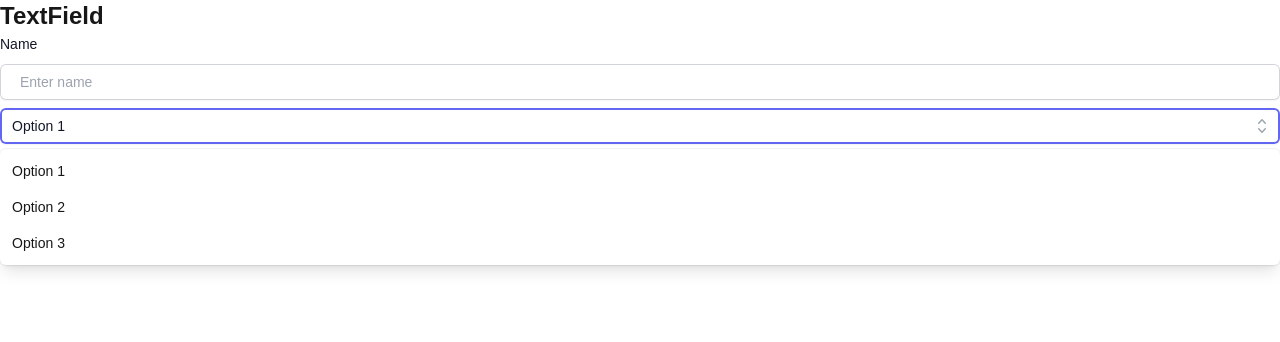
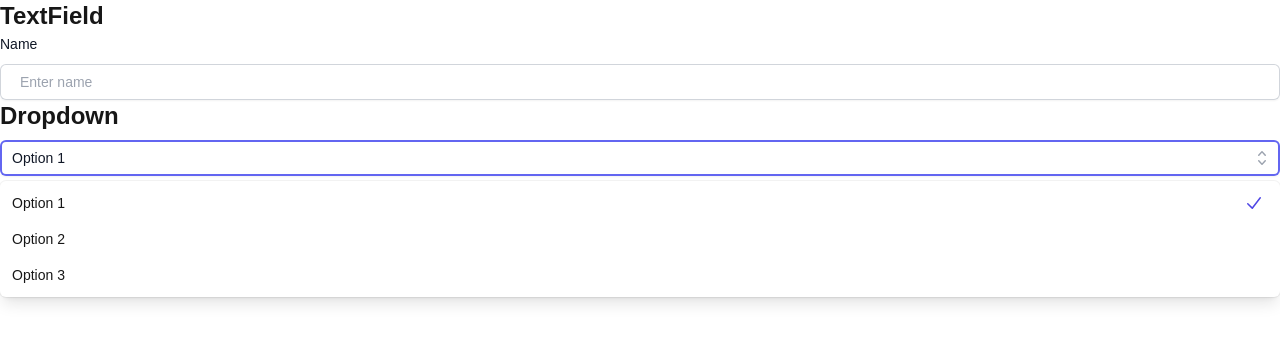
Before and after one commit to realkyr/fe-datawow-assignment, a Next.js app: page /core in a window 1280 px wide. Both pictures are taken after a click on the button "Option 1". Shown: the top 342 px of the page. Built offline with nearby package versions, Linux system fonts and the light colour scheme.

Commit message:
feat(core): add check icon and button

```diff
--- a/src/app/core/page.tsx
+++ b/src/app/core/page.tsx
@@ -2,6 +2,7 @@
 import React from 'react';
 import TextField from '@/components/TextField';
 import Dropdown from '@/components/Dropdown';
+import Button from '@/components/Button';
 
 const Page = () => {
   const [dropdownValue, setDropdownValue] = React.useState('option1');
@@ -9,9 +10,9 @@ const Page = () => {
   return (
     <>
       <h1 className="text-2xl font-bold">TextField</h1>
-
       <TextField name="name" label="Name" />
 
+      <h1 className="text-2xl font-bold">Dropdown</h1>
       <Dropdown
         options={[
           { label: 'Option 1', value: 'option1' },
@@ -21,6 +22,13 @@ const Page = () => {
         value={dropdownValue}
         onChange={setDropdownValue}
       />
+
+      <h1 className="text-2xl font-bold">Button</h1>
+      <div className="flex gap-2">
+        <Button>Click me</Button>
+        <Button loading>Click me</Button>
+        <Button disabled>Click me</Button>
+      </div>
     </>
   );
 };
--- a/src/components/Button/index.tsx
+++ b/src/components/Button/index.tsx
@@ -1,4 +1,6 @@
 import React from 'react';
+import Spinner from '@/components/Spinner';
+import { classNames } from '@/utils';
 
 export type ButtonProps = {
   /** Button variant */
@@ -21,7 +23,7 @@ const Button: React.FC<ButtonProps> = ({
   onClick,
   loading = false,
   disabled = false,
-  className = '',
+  className = 'h-10 px-4',
 }) => {
   const isDisabled = disabled || loading;
 
@@ -29,7 +31,7 @@ const Button: React.FC<ButtonProps> = ({
   const baseStyles = [
     'inline-flex',
     'items-center',
-    'justify-center',
+    'gap-2',
     'rounded-md',
     'font-medium',
     'focus:outline-none',
@@ -37,13 +39,14 @@ const Button: React.FC<ButtonProps> = ({
     'focus:ring-offset-2',
     'transition-colors',
     'duration-200',
-  ].join(' ');
+  ];
 
   // Variant-specific styles
   const variantStyles = {
     primary: [
       'bg-blue-600',
       'hover:bg-blue-700',
+      isDisabled ? 'hover:!bg-blue-600' : '',
       'text-white',
       'focus:ring-blue-500',
     ],
@@ -52,17 +55,20 @@ const Button: React.FC<ButtonProps> = ({
       'border-blue-600',
       'text-blue-600',
       'hover:bg-blue-50',
+      isDisabled ? 'hover:!bg-blue-50' : '',
       'focus:ring-blue-500',
     ],
     danger: [
       'bg-red-600',
       'hover:bg-red-700',
+      isDisabled ? 'hover:!bg-red-600' : '',
       'text-white',
       'focus:ring-red-500',
     ],
-  }[variant].join(' ');
+  }[variant];
 
   // Disabled styles
+  // remove hover if disabled
   const disabledStyles = isDisabled ? 'opacity-50 cursor-not-allowed' : '';
 
   return (
@@ -70,8 +76,14 @@ const Button: React.FC<ButtonProps> = ({
       type="button"
       onClick={onClick}
       disabled={isDisabled}
-      className={`${baseStyles} ${variantStyles} ${disabledStyles} px-4 py-2 ${className}`}
+      className={classNames([
+        ...baseStyles,
+        ...variantStyles,
+        disabledStyles,
+        className,
+      ])}
     >
+      {loading && <Spinner className="h-5 w-5" />}
       {children}
     </button>
   );
--- a/src/components/Dropdown/index.tsx
+++ b/src/components/Dropdown/index.tsx
@@ -15,6 +15,7 @@ import { checkDropdownPosition } from '@/components/Dropdown/helper';
 
 import { DropdownProps, Option, WithBottomVariableCSS } from './types';
 import './dropdown.css';
+import CheckIcon from '@/components/Icons/CheckIcon';
 
 const Dropdown: React.FC<DropdownProps> = ({
   options,
@@ -36,6 +37,7 @@ const Dropdown: React.FC<DropdownProps> = ({
   const id = useRef(`dropdown-${uuidv4()}`).current;
 
   const dropdownRef = useClickOutside(() => setIsOpen(false));
+  const [hoveredOption, setHoveredOption] = useState<string | null>(null);
 
   const [{ shouldDropdownTop, bottomOffset }, setDropdownPosition] = useState({
     shouldDropdownTop: false,
@@ -96,10 +98,22 @@ const Dropdown: React.FC<DropdownProps> = ({
       {filteredOptions.map((option: Option) => (
         <li
           key={option.value}
-          className="cursor-default select-none py-2 pl-3 pr-9 hover:bg-indigo-600 hover:text-white"
+          className={`cursor-default select-none py-2 pl-3 pr-9 hover:bg-indigo-600 hover:text-white relative`}
           onClick={() => handleSelect(option.value)}
+          onMouseEnter={() => setHoveredOption(option.value)} // Track hover state
+          onMouseLeave={() => setHoveredOption(null)} // Clear hover state
         >
           <span className="block truncate">{option.label}</span>
+
+          {(option.value === value || hoveredOption === option.value) && (
+            <span
+              className={`absolute inset-y-0 right-0 flex items-center pr-4 ${
+                option.value === value ? 'text-indigo-600' : 'text-white'
+              }`}
+            >
+              <CheckIcon />
+            </span>
+          )}
         </li>
       ))}
     </ul>
--- /dev/null
+++ b/src/components/Icons/CheckIcon.tsx
@@ -0,0 +1,19 @@
+import React from 'react';
+import { BaseClassNameType } from '@/types';
+
+const CheckIcon = ({ className = 'h-5 w-5' }: BaseClassNameType) => (
+  <svg
+    className={className}
+    viewBox="0 0 20 20"
+    fill="currentColor"
+    aria-hidden="true"
+  >
+    <path
+      fillRule="evenodd"
+      d="M16.704 4.153a.75.75 0 01.143 1.052l-8 10.5a.75.75 0 01-1.127.075l-4.5-4.5a.75.75 0 011.06-1.06l3.894 3.893 7.48-9.817a.75.75 0 011.05-.143z"
+      clipRule="evenodd"
+    />
+  </svg>
+);
+
+export default CheckIcon;
--- /dev/null
+++ b/src/components/Spinner/index.tsx
@@ -0,0 +1,60 @@
+import React, { FC } from 'react';
+
+interface SpinnerProps {
+  /** The width and height of the spinner (in px). Defaults to 24. */
+  size?: number;
+  /** The color of the faint background ring. A Tailwind color class. Defaults to `text-gray-200`. */
+  trackColor?: string;
+  /** The color of the rotating arc. A Tailwind color class. Defaults to `text-blue-600`. */
+  indicatorColor?: string;
+  /** The width of the stroke (arc thickness). Defaults to 4. */
+  strokeWidth?: number;
+  /** Optional Tailwind utility classes to further style or position the spinner. */
+  className?: string;
+}
+
+const Spinner: FC<SpinnerProps> = ({
+  size = 24,
+  trackColor = 'text-gray-200',
+  indicatorColor = 'text-blue-600',
+  strokeWidth = 4,
+  className = '',
+}) => {
+  // Common circle props
+  const circleProps = {
+    cx: 12,
+    cy: 12,
+    r: 10,
+    fill: 'none',
+    strokeWidth: strokeWidth,
+  };
+
+  return (
+    <svg
+      className={`animate-spin ${className} overflow-hidden`}
+      width={size}
+      height={size}
+      viewBox="0 0 24 24"
+    >
+      {/* Background circle (track) */}
+      <circle
+        className={`${trackColor} opacity-25`}
+        stroke="currentColor"
+        {...circleProps}
+      />
+
+      {/* Rotating arc (indicator) */}
+      <circle
+        className={`${indicatorColor} opacity-75`}
+        stroke="currentColor"
+        strokeLinecap="round"
+        // Creates the arc effect. Adjust as desired:
+        strokeDasharray="80"
+        strokeDashoffset="60"
+        {...circleProps}
+      />
+    </svg>
+  );
+};
+
+export default Spinner;
--- a/src/types/index.ts
+++ b/src/types/index.ts
@@ -9,3 +9,5 @@ export type PropsWithError = {
 };
 
 export type WithError<T> = (T & PropsWithError) | (T & PropsWithoutError);
+
+export type BaseClassNameType = { className?: string };
```
